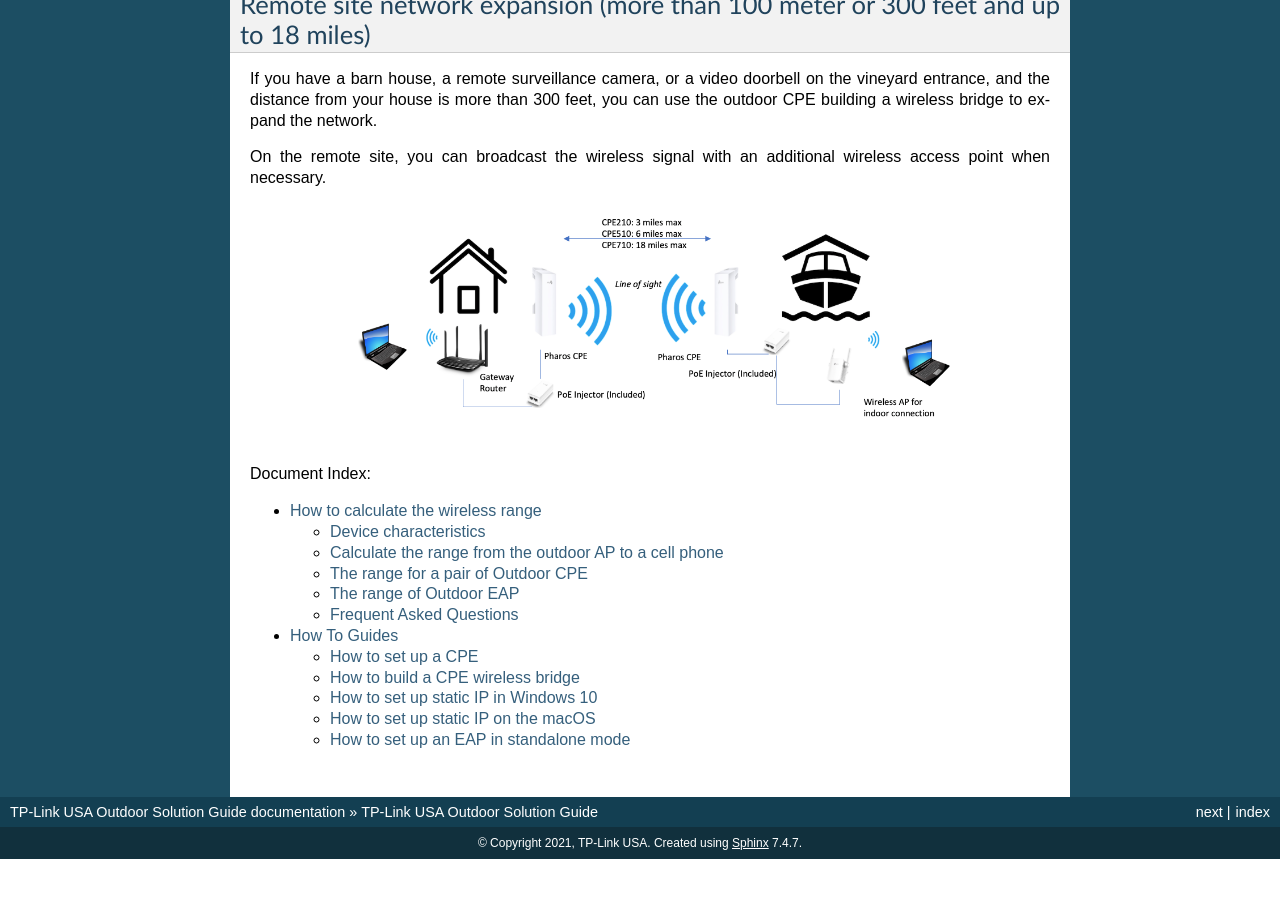
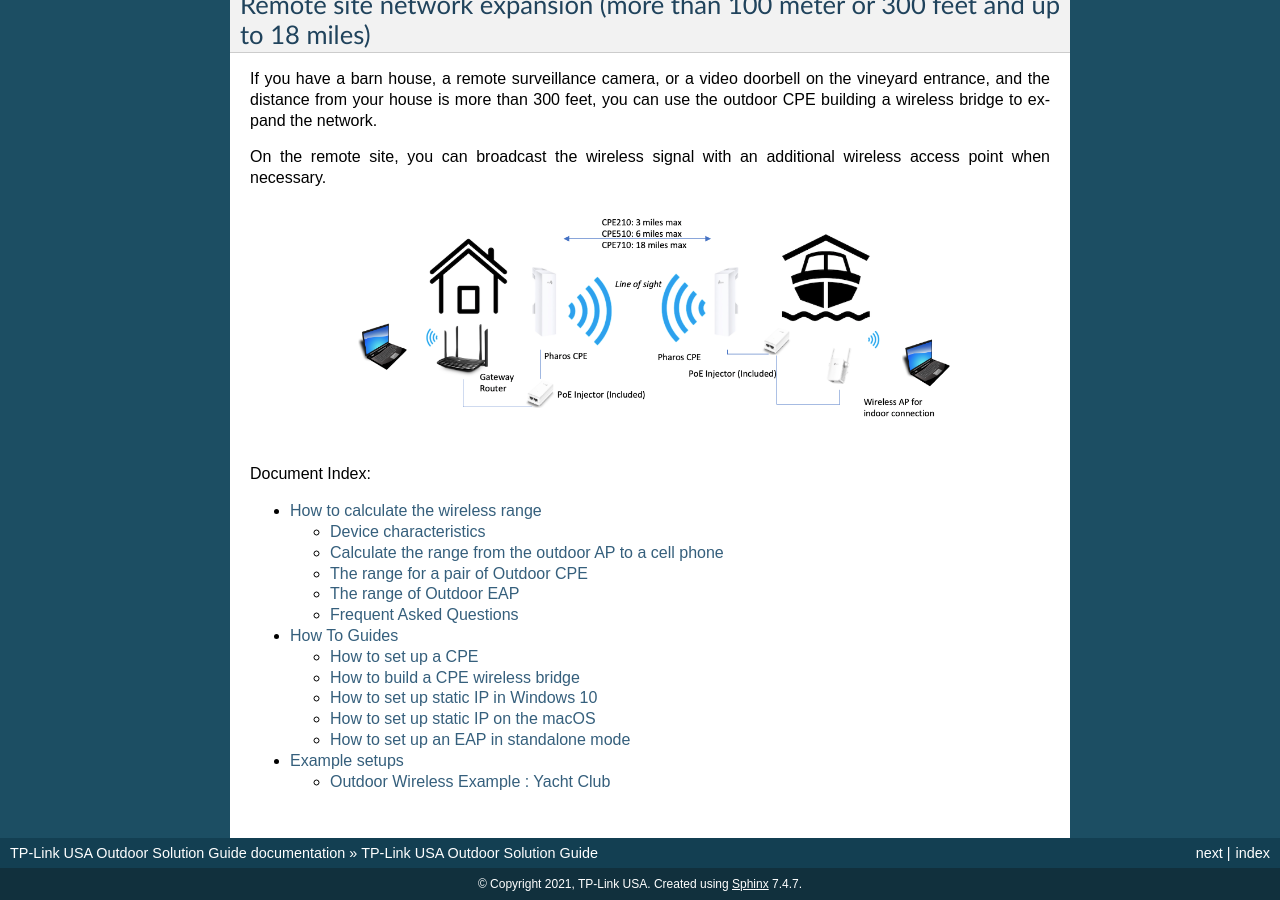
Before and after one commit to vincenttu/tplinkusa-outdoor, a Sphinx documentation site: the page built from source/index.rst, in a window 1280 px wide and 900 px high, scrolled down 6118 px. Built offline with Sphinx 7.4.7, drawn with Linux system fonts in a browser that asks for light colours; before the commit the page ends 6977 px from its top, so only the background shows below that; some of the changed lines change nothing that is shown.

Commit message:
3/10/2021

```diff
--- a/source/index.rst
+++ b/source/index.rst
@@ -179,3 +179,4 @@ On the remote site, you can broadcast the wireless signal with an additional wir
 
    wireless_range
    how_to/index
+   use_case/index
```
